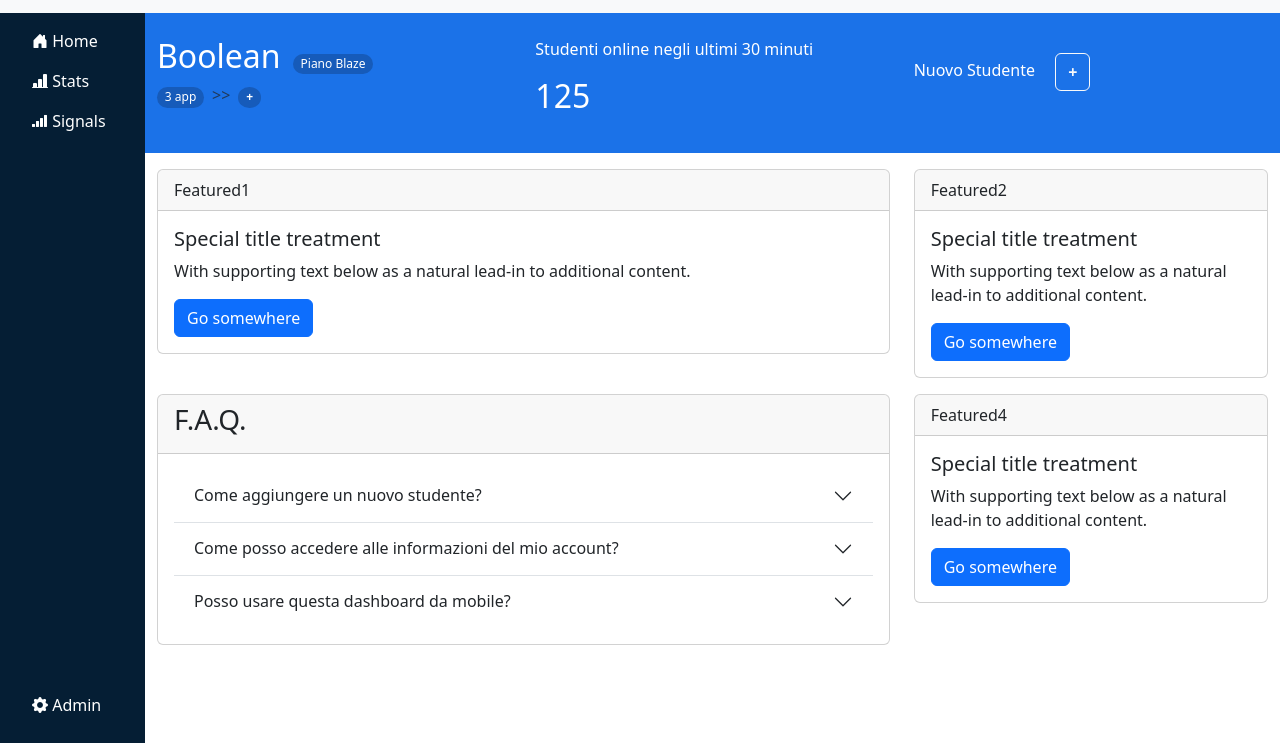
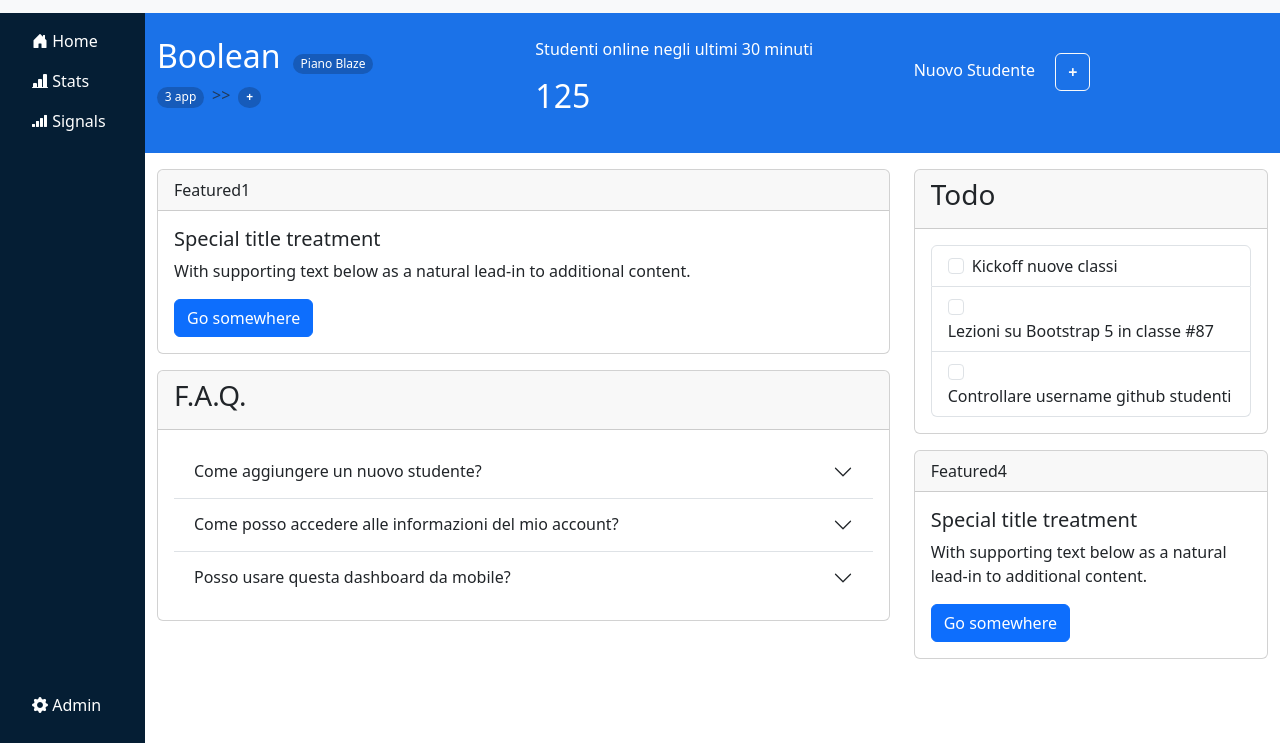
Before and after one commit to PaoloGiovannini/html-css-bootstrap-dashboard, a plain HTML site: page index.html in a window 1280 px wide. Shown: the part 57-800 px from the top of the page. Drawn offline with nearby package versions, Linux system fonts and the light colour scheme.

Commit message:
correzione layout main e aggiunta sezione Todo

```diff
--- a/index.html
+++ b/index.html
@@ -113,21 +113,9 @@
                                   <a href="#" class="btn btn-primary">Go somewhere</a>
                                 </div>
                             </div>
-                        </div>
-                        <div class="col-12 col-lg-4 pt-3">
-                            <div class="card">
-                                <div class="card-header">
-                                  Featured2
-                                </div>
-                                <div class="card-body">
-                                  <h5 class="card-title">Special title treatment</h5>
-                                  <p class="card-text">With supporting text below as a natural lead-in to additional content.</p>
-                                  <a href="#" class="btn btn-primary">Go somewhere</a>
-                                </div>
-                              </div>
-                        </div>
-                        <div class="col-12 col-lg-8 pt-3">
-                            <div class="card">
+
+
+                            <div class="card mt-3">
                               <div class="card-header">
                                 <h3>F.A.Q.</h3>
                               </div>
@@ -167,8 +155,31 @@
                               </div>
                           </div>
                         </div>
-                        <div class="col-12 col-lg-4 py-3">
+
+                        <div class="col-12 col-lg-4 pt-3">
                             <div class="card">
+                                <div class="card-header">
+                                  <h3>Todo</h3>
+                                </div>
+                                <div class="card-body">
+                                  <ul class="list-group">
+                                    <li class="list-group-item">
+                                      <input class="form-check-input me-1" type="checkbox" value="" id="firstCheckbox">
+                                      <label class="form-check-label" for="firstCheckbox">Kickoff nuove classi</label>
+                                    </li>
+                                    <li class="list-group-item">
+                                      <input class="form-check-input me-1" type="checkbox" value="" id="secondCheckbox">
+                                      <label class="form-check-label" for="secondCheckbox">Lezioni su Bootstrap 5 in classe #87</label>
+                                    </li>
+                                    <li class="list-group-item">
+                                      <input class="form-check-input me-1" type="checkbox" value="" id="thirdCheckbox">
+                                      <label class="form-check-label" for="thirdCheckbox">Controllare username github studenti</label>
+                                    </li>
+                                  </ul>
+                                </div>
+                            </div>
+
+                            <div class="card my-3">
                               <div class="card-header">
                                 Featured4
                               </div>
@@ -178,12 +189,12 @@
                                 <a href="#" class="btn btn-primary">Go somewhere</a>
                               </div>
                           </div>
+
+
                         </div>
                     </div>
                 </div>
             </div>
-
-
         </main>
 
 
```
Lines whose indentation alone changed are shown as unchanged.
